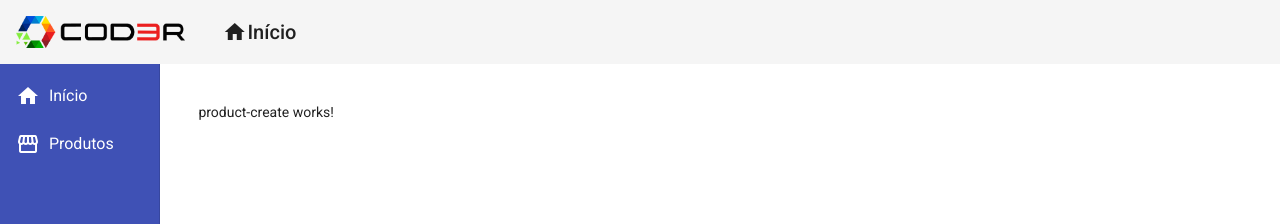
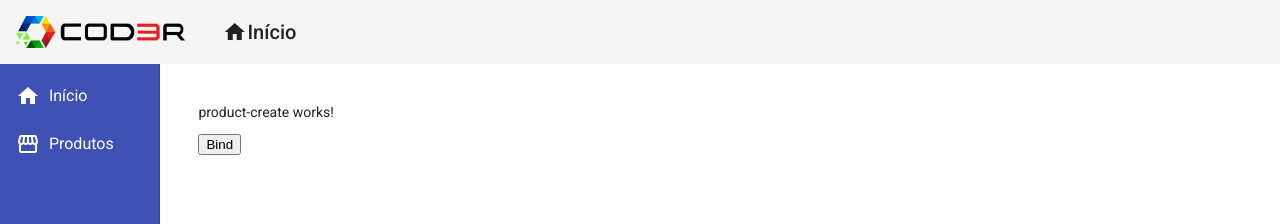
Before and after one commit to theusccruz/AppAngular-CursoCod3r, an Angular app in the folder frontend/: page /products/create in a window 1280 px wide. Shown: the top 224 px of the page. Built offline with nearby package versions, Linux system fonts and the light colour scheme.

Commit message:
binding(teste) de evento/atributo product-create

```diff
--- a/frontend/src/app/components/product/product-create/product-create.component.html
+++ b/frontend/src/app/components/product/product-create/product-create.component.html
@@ -1 +1,3 @@
-<p>product-create works!</p>
+<p [id]="atb">product-create works!</p>
+
+<button (click)="fazerAlgo()">Bind</button>
--- a/frontend/src/app/components/product/product-create/product-create.component.ts
+++ b/frontend/src/app/components/product/product-create/product-create.component.ts
@@ -7,9 +7,14 @@
 })
 export class ProductCreateComponent implements OnInit {
 
+  atb = 'qualquer';
   constructor() { }
 
   ngOnInit(): void {
   }
 
+  fazerAlgo(): void {
+    console.log('fazendo algo');
+  }
+
 }
```
